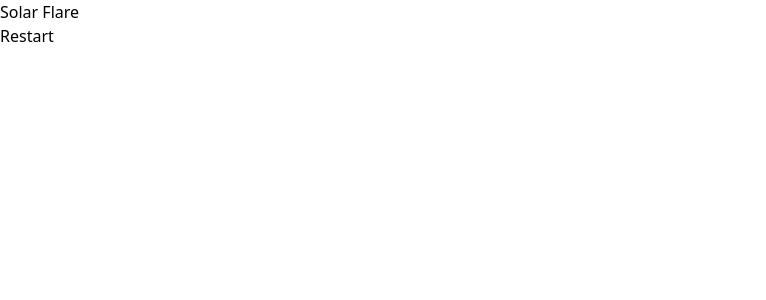
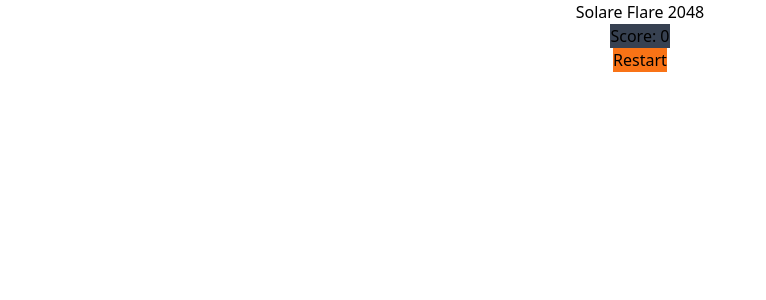
Before and after one commit to TitusLund/SolarFlare, an Angular app in the folder SolarFlare2058/: page / in a window 1280 px wide. Shown: the top 300 px of the page, without its empty margins (0-766 px from the left). Built offline with nearby package versions, Linux system fonts and the light colour scheme.

Commit message:
Added tailwind classes to help with reactive implementation later

```diff
--- a/SolarFlare2058/src/app/app.component.html
+++ b/SolarFlare2058/src/app/app.component.html
@@ -162,14 +162,14 @@
 <!- * * * * * * * * * * End of Placeholder  * * * * * * * * * * * * --
 <!- * * * * * * * * * * * * * * * * * * * * * * * * * * * * * * * * -->
 
-<main>
-  <h1>Solar Flare</h1>
-  <div id="Game Parent Window">
+<main class="flex flex-col items-center w-full h-full">
+  <h1>Solare Flare 2048</h1>
+  <div id="Game Parent Window" class="bg-gray-700">
     <div id="Game Board"></div>
-    <div id="Game Score"></div>
+    <div id="Game Score">Score: {{currentScore}}</div>
   </div>
-  <div id="Game Buttons" class="">
-    <button id="Restart Button">Restart</button>
+  <div id="Game Buttons">
+    <button id="Restart Button" class="bg-orange-500">Restart</button>
   </div>
   <div id="Extra Buttons">
     <button id="HowToPlay Button"></button>
--- a/SolarFlare2058/src/app/app.component.ts
+++ b/SolarFlare2058/src/app/app.component.ts
@@ -9,5 +9,5 @@ import { RouterOutlet } from '@angular/router';
   styleUrl: './app.component.css'
 })
 export class AppComponent {
-  title = 'SolarFlare2058';
+  currentScore = 0;
 }
--- a/SolarFlare2058/src/index.html
+++ b/SolarFlare2058/src/index.html
@@ -8,6 +8,6 @@
   <link rel="icon" type="image/x-icon" href="favicon.ico">
 </head>
 <body>
-  <app-root></app-root>
+  <app-root class="flex items-center justify-center w-screen h-screen"></app-root>
 </body>
 </html>
```
